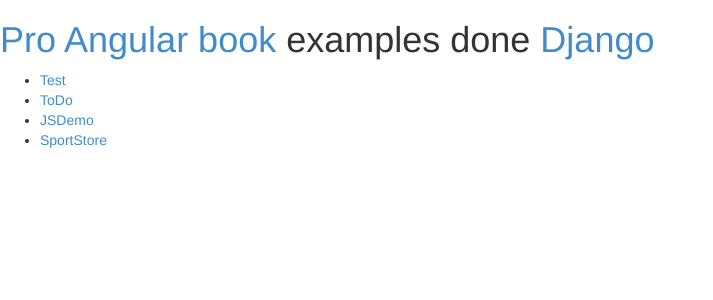
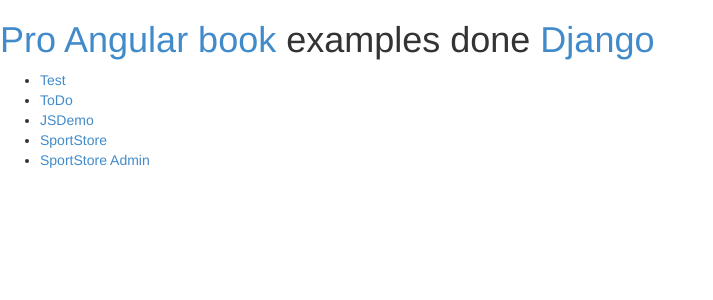
Before and after one commit to pwhipp/pro_angularjs, a Django app: template core/templates/core/index.html in a window 1280 px wide. Shown: the top 300 px of the page, without its empty margins (0-713 px from the left). Run offline with Django 3.2, Linux system fonts and the light colour scheme; the template is opened without the code that fills it, so the values that code supplies are empty; some libraries are stand-ins or nearby versions.

Commit message:
Added adminMain.html (8.10)

```diff
--- a/core/templates/core/index.html
+++ b/core/templates/core/index.html
@@ -7,5 +7,6 @@
         <li><a href="{% url 'todo' %}">ToDo</a></li>
         <li><a href="{% url 'jsdemo' %}">JSDemo</a></li>
         <li><a href="{% url 'sportstore' %}">SportStore</a></li>
+        <li><a href="{% url 'sportstore_admin' %}">SportStore Admin</a></li>
     </ul>
 {% endblock body %}
--- /dev/null
+++ b/sportstore/static/sportstore/partials/admin/adminMain.html
@@ -0,0 +1,3 @@
+<div class="well">
+    This is the adminMain view.
+</div>
--- a/sportstore/templates/sportstore/admin.html
+++ b/sportstore/templates/sportstore/admin.html
@@ -13,7 +13,7 @@
                 });
 
                 $routeProvider.when("/main", {
-                    templateUrl: "/views/adminMain.html"
+                    templateUrl: "/static/sportstore/partials/admin/adminMain.html"
                 });
 
                 $routeProvider.otherwise({
--- a/sportstore/urls.py
+++ b/sportstore/urls.py
@@ -6,5 +6,6 @@ import sportstore.views as sv
 urlpatterns = patterns(
     '',
     url(r'^$', TemplateView.as_view(template_name='sportstore/index.html'), name='sportstore'),
-    url(r'products/$', sv.get_products, name='sportstore_products'),
-    url(r'create_order/$', sv.create_order, name='sportstore_create_order'))
+    url(r'^admin/$', TemplateView.as_view(template_name='sportstore/admin.html'), name='sportstore_admin'),
+    url(r'^products/$', sv.get_products, name='sportstore_products'),
+    url(r'^create_order/$', sv.create_order, name='sportstore_create_order'))
```
Also changed, not shown: README.md.
